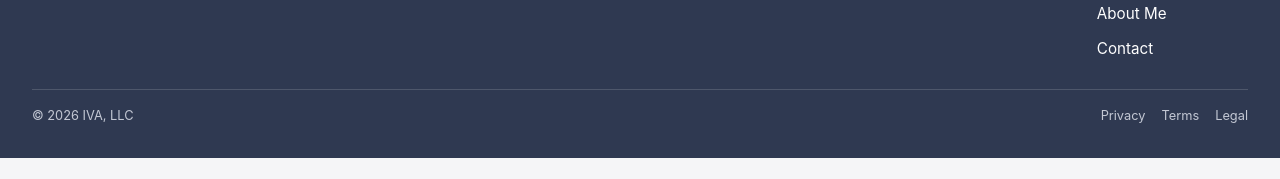
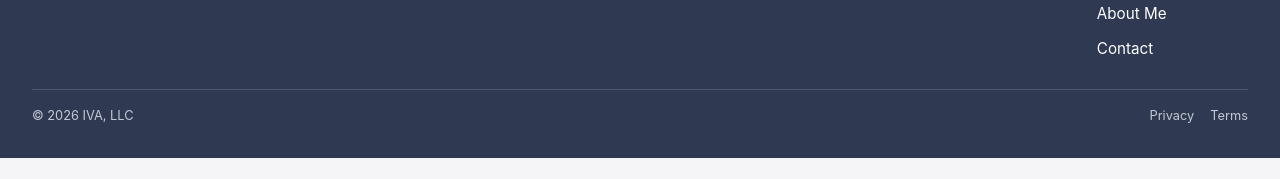
Before and after one commit to efost7873/integratedvaluearchitecture.com, a Jekyll site: the page built from index.md, in a window 1280 px wide and 900 px high, scrolled down 3083 px. Shown: the part 718-897 px from the top of the window. Built offline with Jekyll 4.4.1, drawn with Linux system fonts in a browser that asks for light colours.

Commit message:
Update footer.html

```diff
--- a/_includes/footer.html
+++ b/_includes/footer.html
@@ -55,7 +55,6 @@
     <div style="display: flex; gap: 16px;">
       <a class="iva-footer-link" href="{{ site.baseurl }}/privacy" style="color: #BFC4D1; text-decoration: none; position: relative;">Privacy</a>
       <a class="iva-footer-link" href="{{ site.baseurl }}/terms" style="color: #BFC4D1; text-decoration: none; position: relative;">Terms</a>
-      <a class="iva-footer-link" href="{{ site.baseurl }}/legal" style="color: #BFC4D1; text-decoration: none; position: relative;">Legal</a>
     </div>
   </div>
 
```
